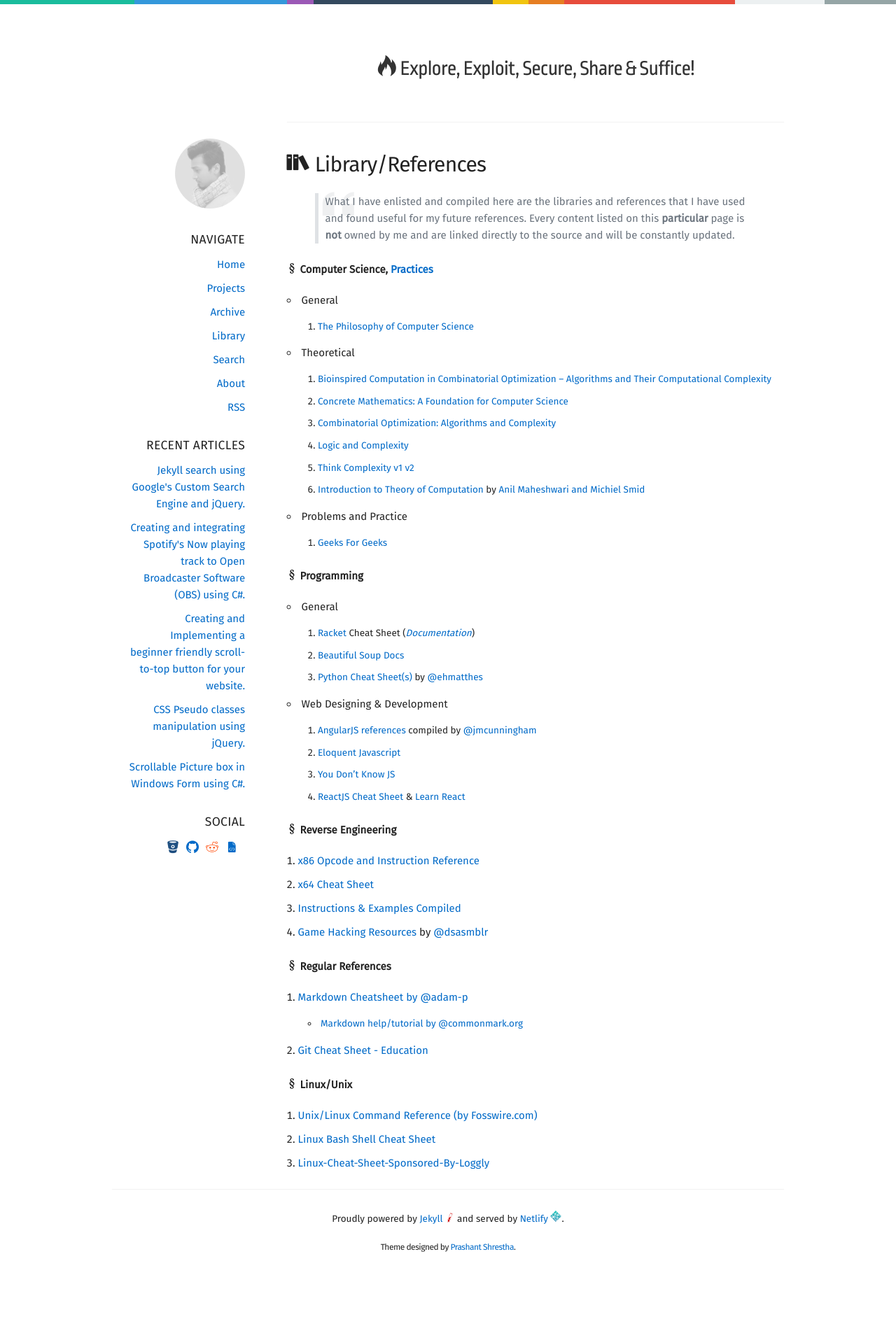
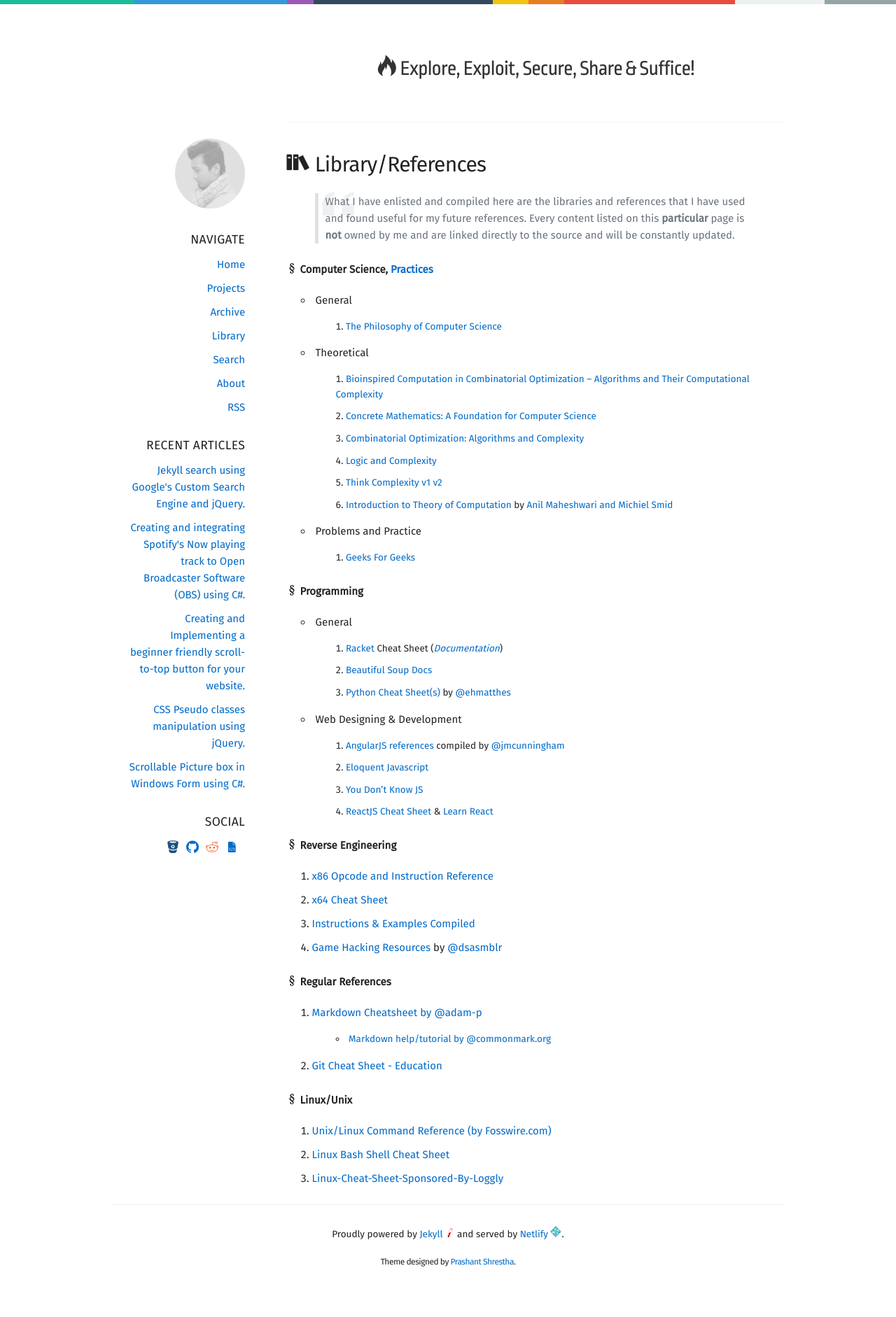
Before and after one commit to intern0t/personal-blog, a Jekyll site: the page built from library.md, in a window 1280 px wide. Shown: the whole page at 70% size. Built offline with Jekyll 4.4.1, drawn with Linux system fonts in a browser that asks for light colours; nearby versions of some CDN libraries; some web fonts are replaced; before the commit the page ends 1861 px from its top, so only the background shows below that.

Commit message:
Added padding for library lists.

```diff
--- a/assets/css/blog.scss
+++ b/assets/css/blog.scss
@@ -207,6 +207,10 @@ body {
                     &:hover{
                         text-decoration: underline;
                     }
+                }
+
+                ol, ul{
+                    padding: 0 0 0 20px;
                 }
 
                 article {
```
